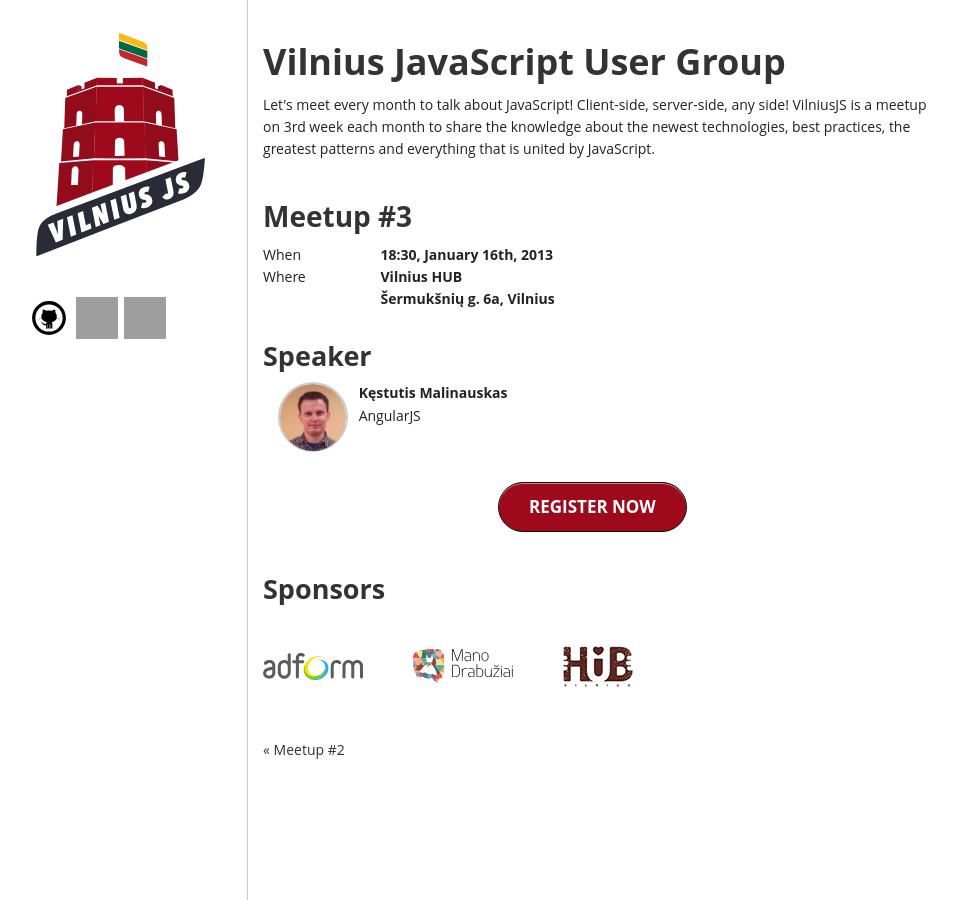
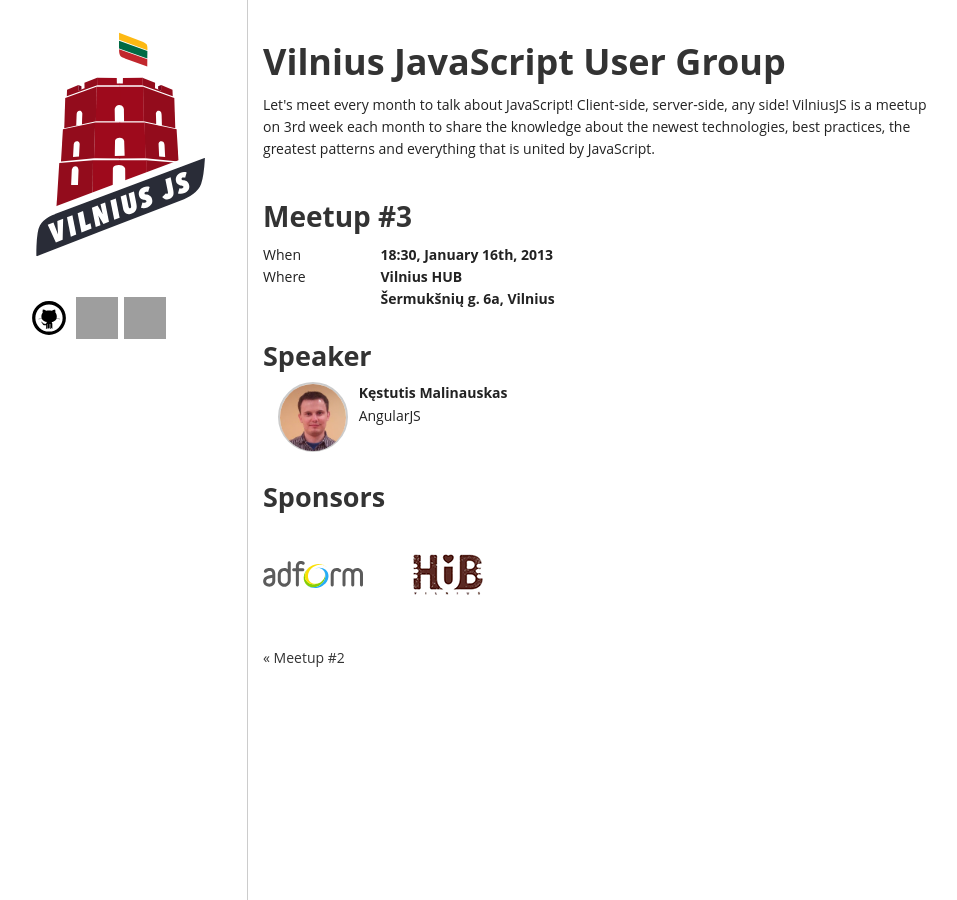
Before and after one commit to VilniusJS/vilniusjs.lt, a Jekyll site: the page built from _posts/2013-01-16-meetup3.html, in a window 1280 px wide. Shown: the whole page, without its empty margins (157-1114 px from the left). Built offline with Jekyll 4.4.1, drawn with Linux system fonts in a browser that asks for light colours; comment, search, counter and statistics services are not loaded; grey boxes are pictures that could not be loaded.

Commit message:
Remove 'REGISTER NOW' from third meetup

```diff
--- a/_posts/2013-01-16-meetup3.html
+++ b/_posts/2013-01-16-meetup3.html
@@ -33,24 +33,11 @@
   </div>
 </div>
 
-<div class="row">
-  <div class="four columns centered">
-    <h3>
-      <a class="large nice round red button" href="https://tito.io/vilniusjs/vilniusjs-3">REGISTER NOW</a>
-    </h3>
-  </div>
-</div>
-
 <h3>Sponsors</h3>
 <div class="row">
   <div class="ten columns">
     <a href="http://adform.com/">
       <div class="sponsor adform">
-      </div>
-    </a>
-
-    <a href="http://manodrabuziai.lt/">
-      <div class="sponsor manodrabuziai">
       </div>
     </a>
 
```
